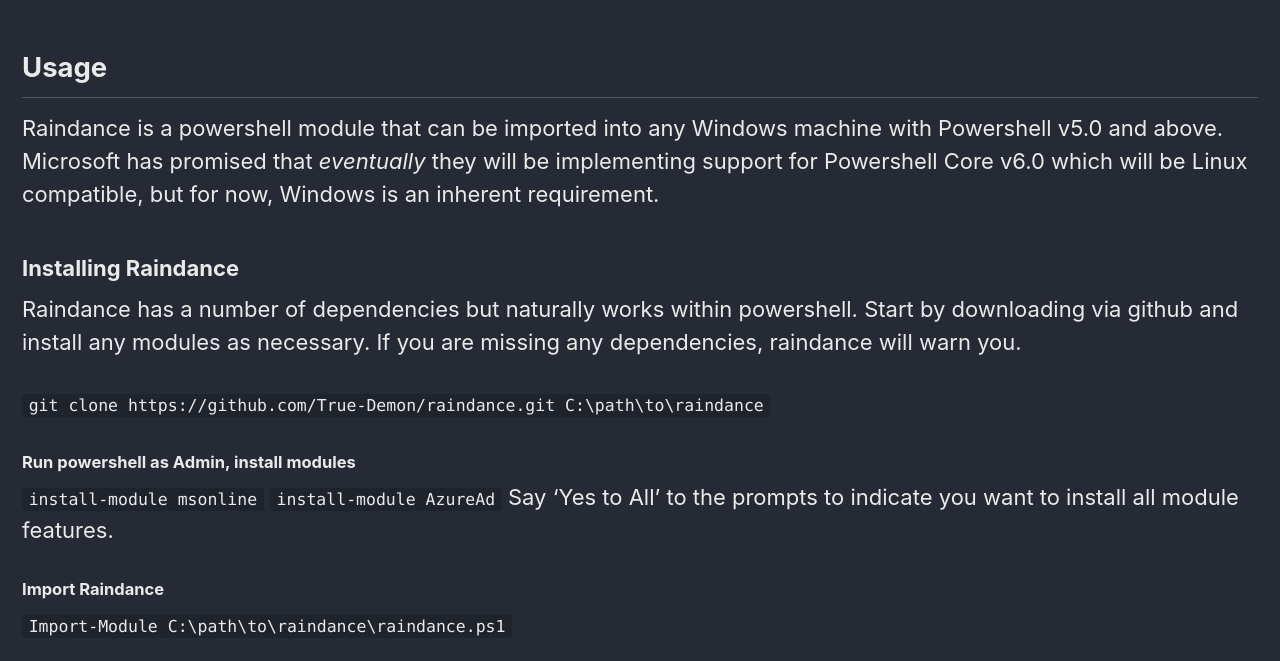
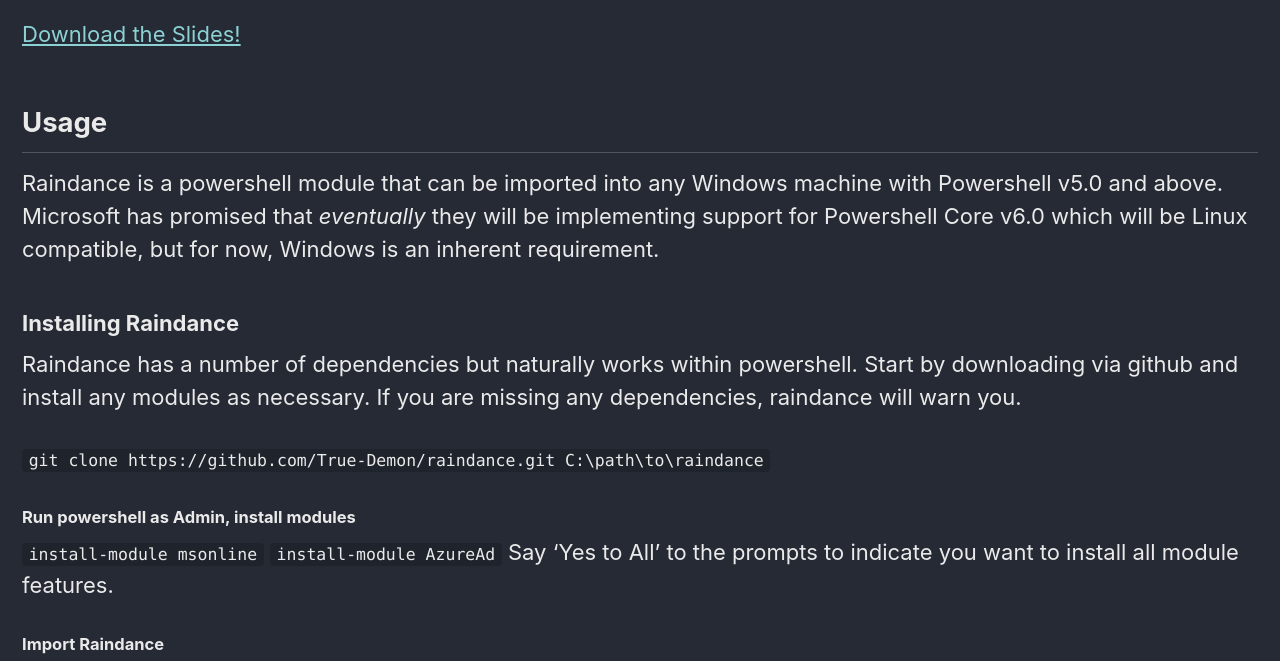
Before and after one commit to True-Demon/true-demon.github.io, a Jekyll site: the page built from _posts/2018/2018-06-26-Raindance.md, in a window 1280 px wide and 900 px high, scrolled down 3949 px, cut to the strip 239-900 px from the top of the window. Built offline with Jekyll 4.4.1, drawn with Linux system fonts in a browser that asks for light colours; cached includes are drawn as plain includes; nearby versions of some CDN libraries.

Commit message:
Added RainDance talk slides

```diff
--- a/_posts/2018/2018-06-26-Raindance.md
+++ b/_posts/2018/2018-06-26-Raindance.md
@@ -60,6 +60,8 @@
 
 {% include video id="VHPZ2YU351M" provider="youtube" %}
 
+[Download the Slides!](/assets/presentations/RainDance.pptx)
+
 ## Usage
 
 Raindance is a powershell module that can be imported into any Windows machine with Powershell v5.0 and above. Microsoft has promised that *eventually* they will be implementing support for Powershell Core v6.0 which will be Linux compatible, but for now, Windows is an inherent requirement.
```
Also changed, not shown: 1 other file.
